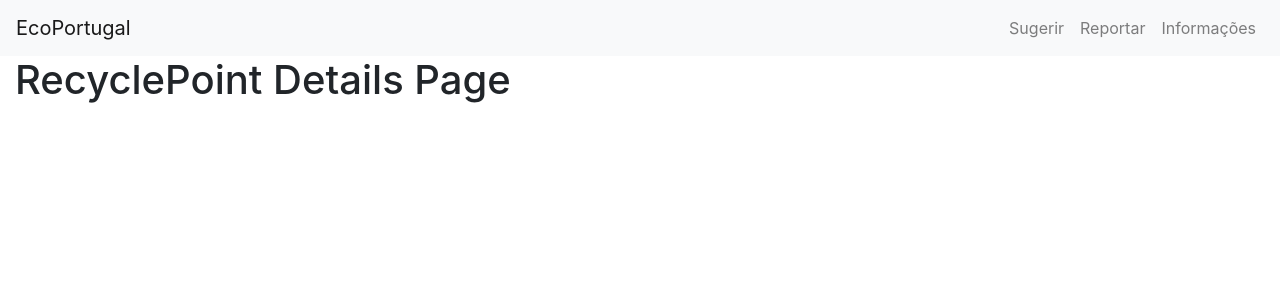
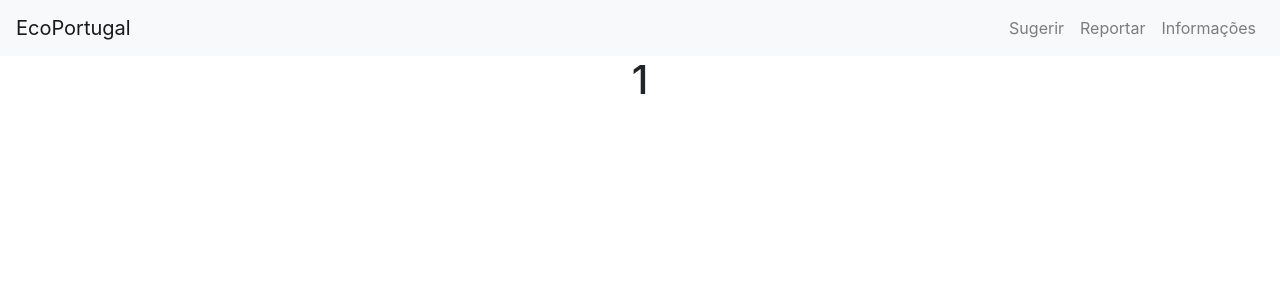
Before and after one commit to rutefig/EcoPortugal, a React (Create React App) app in the folder ecoportugal-app-v1/: page /1/1 in a window 1280 px wide. Shown: the top 300 px of the page. Built offline with nearby package versions, Linux system fonts and the light colour scheme.

Commit message:
searchbox with some easy transition and styling AND getting point selected to details page

```diff
--- a/ecoportugal-app-v1/src/App.css
+++ b/ecoportugal-app-v1/src/App.css
@@ -7,6 +7,19 @@
   text-align: center;
 }
 
+.searchbox-input {
+  border-style: none;
+  border-bottom-style: solid;
+  border-bottom-color: #BBBBBB;
+  text-align: center;
+  width: 50%;
+}
+
+.searchbox-input:focus {
+  width: 80%;
+  transition: width 0.4s ease-in-out;
+}
+
 .cards-list {
   border-style: solid;
 }
--- a/ecoportugal-app-v1/src/recyclepoint/RecyclePointPage.js
+++ b/ecoportugal-app-v1/src/recyclepoint/RecyclePointPage.js
@@ -1,8 +1,12 @@
 import React from "react";
+import { useParams } from "react-router-dom";
 
 const RecyclePointPage = () => {
+  let { selectedCategory, selectedPoint } = useParams();
   return (
-    <h1>RecyclePoint Details Page</h1>
+    <>
+      <h1 className="title">{selectedPoint}</h1>
+    </>
   );
 }
 
```
